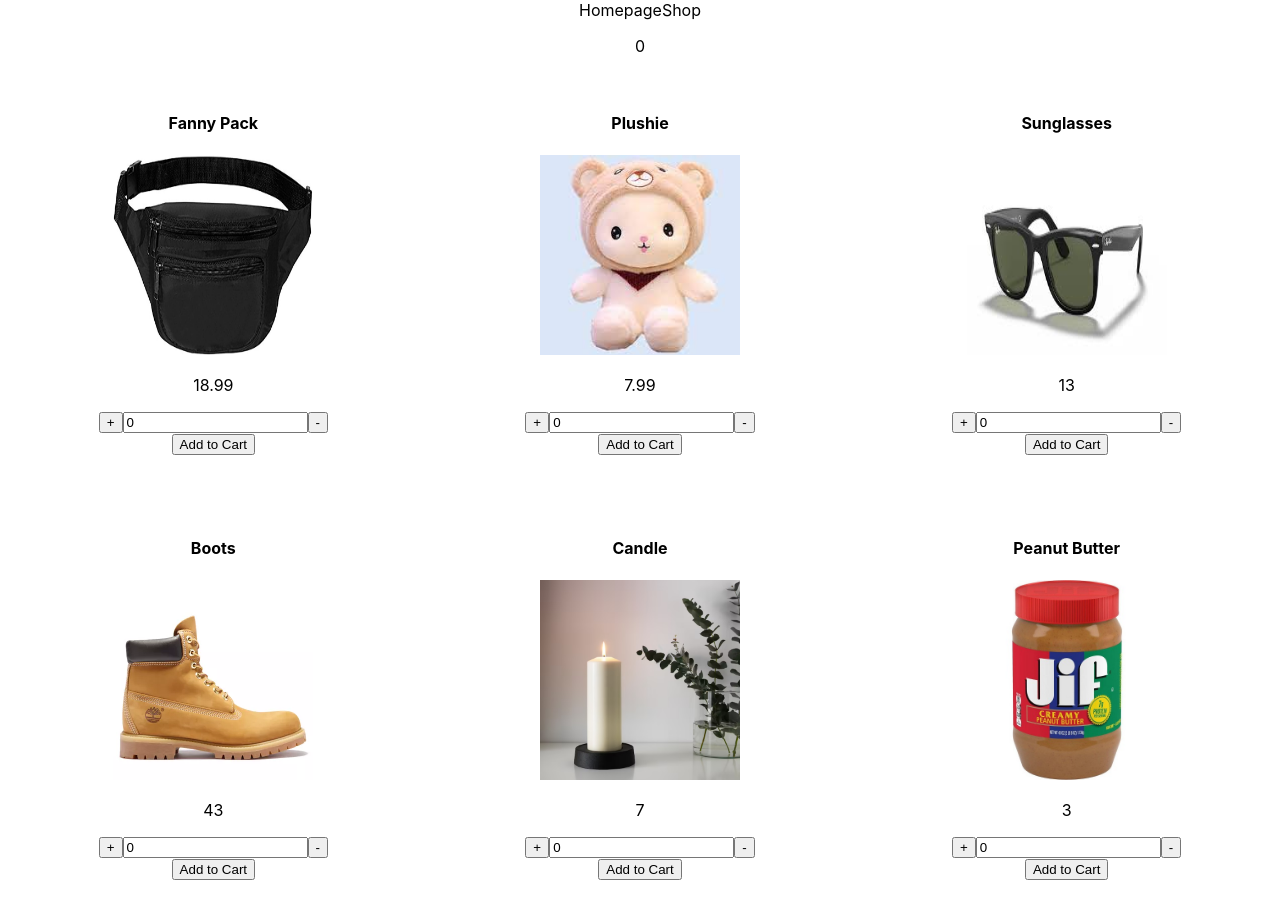
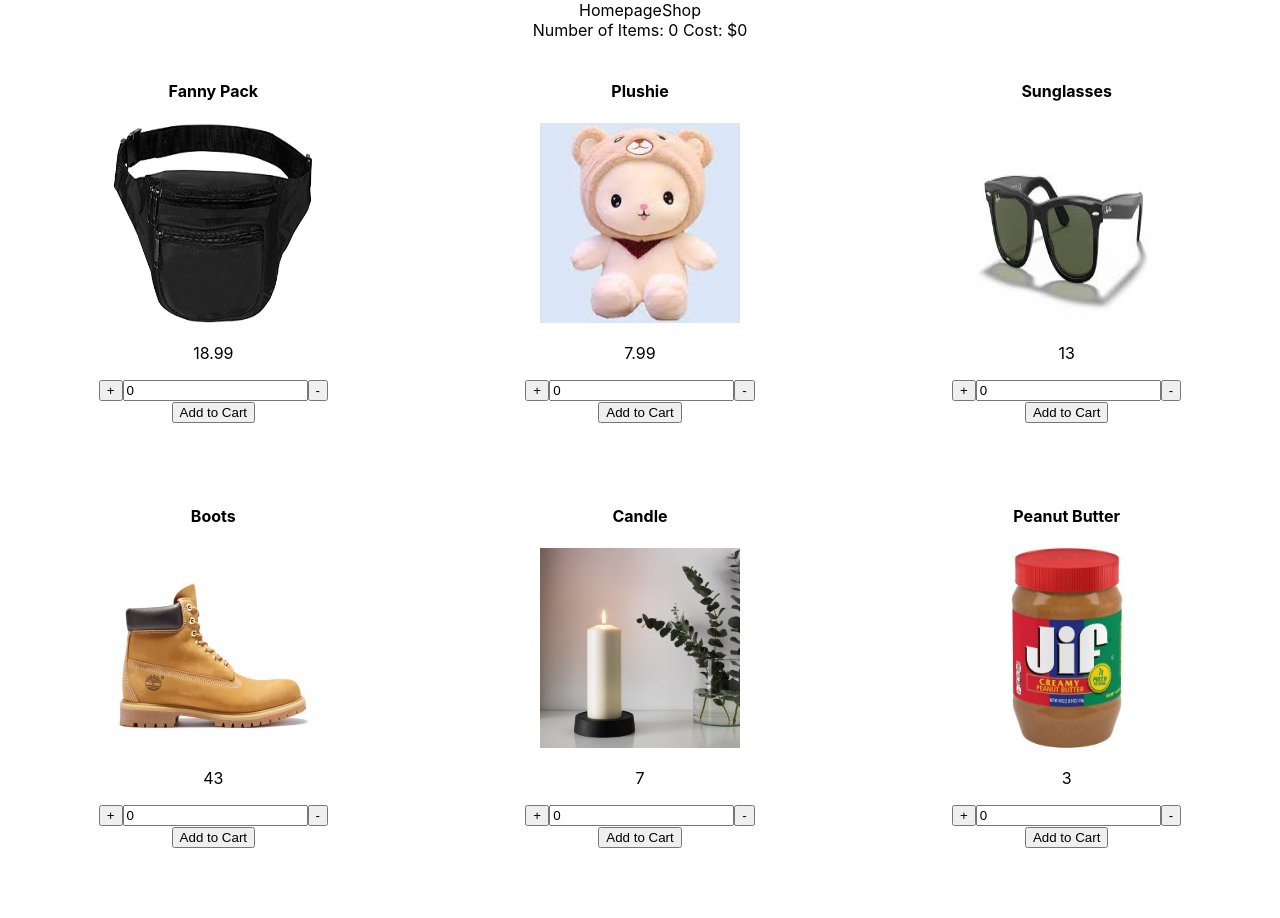
Before and after one commit to DiscipuliCalculo/shopping-cart, a React (Create React App) app: page /shop in a window 1280 px wide. Shown: the top 918 px of the page. Built offline with nearby package versions, Linux system fonts and the light colour scheme.

Commit message:
finished functionality

```diff
--- a/src/components/ProductCard.js
+++ b/src/components/ProductCard.js
@@ -1,5 +1,4 @@
 import React from "react"
-import ShoppingCart from "./ShoppingCart";
 
 class ProductCard extends React.Component {
     constructor(props) {
--- a/src/components/RouteSwitch.js
+++ b/src/components/RouteSwitch.js
@@ -1,14 +1,10 @@
 import { Routes, Route, useNavigate } from "react-router-dom";
 import Homepage from "./Homepage";
 import Shop from "./Shop";
-import Cart from "./Cart";
-import ShoppingCart from "./ShoppingCart";
-
 
 const RouteSwitch = () => {
 
     const navigate = useNavigate();
-    const [cart, updateCart] =([])
 
     const handleHomepage = () => {
       navigate('/');
@@ -18,9 +14,6 @@ const RouteSwitch = () => {
       navigate('/shop');
     }
 
-    const handleCart = () => {
-      navigate('/cart');
-    }
 
     return (
         <div className="App">
--- a/src/components/Shop.js
+++ b/src/components/Shop.js
@@ -1,7 +1,6 @@
 import React from "react";
 import ProductCard from "./ProductCard";
 import productList from "./productList";
-import Cart from "./Cart";
 
 
 class Shop extends React.Component {
@@ -23,34 +22,19 @@ class Shop extends React.Component {
         }
     }
 
-    /*
-    handleClick = (e) => {
-        e.preventDefault();
-        if (this.state.insideCart.length === 0) {
-            this.setState({
-                insideCart: this.state.insideCart.concat([{id: this.props.id, name: this.props.name, price: this.props.price, amount: this.props.amount}])
-            }, () => {console.log(this.state.insideCart)})
-        }
-        else {
-            const newAmount = this.state.insideCart[0].amount + this.props.amount
-            this.setState({
-                insideCart: [{id: this.props.id, name: this.props.name, price: this.props.price, amount: newAmount}]
-            }, () => {console.log(this.state.insideCart[0])})
-        }
-    }
-    */
-
     render() {
         let totalAmount = 0;
+        let totalPrice = 0;
         for (let i = 0; i < this.state.insideCart.length; i++) {
             totalAmount = totalAmount + this.state.insideCart[i].amount;
+            totalPrice = totalPrice + (this.state.insideCart[i].amount * this.state.insideCart[i].price)
         }
         totalAmount = totalAmount.toString();
-
+        totalPrice = totalPrice.toString();
 
         return (
             <div>
-                <div><p>{totalAmount}</p></div>
+                <div>Number of Items: {totalAmount} Cost: ${totalPrice}</div>
                 <div><img src="" alt="" /></div>
                 <div className="Products">
                     {productList.map((product) => <ProductCard
```
